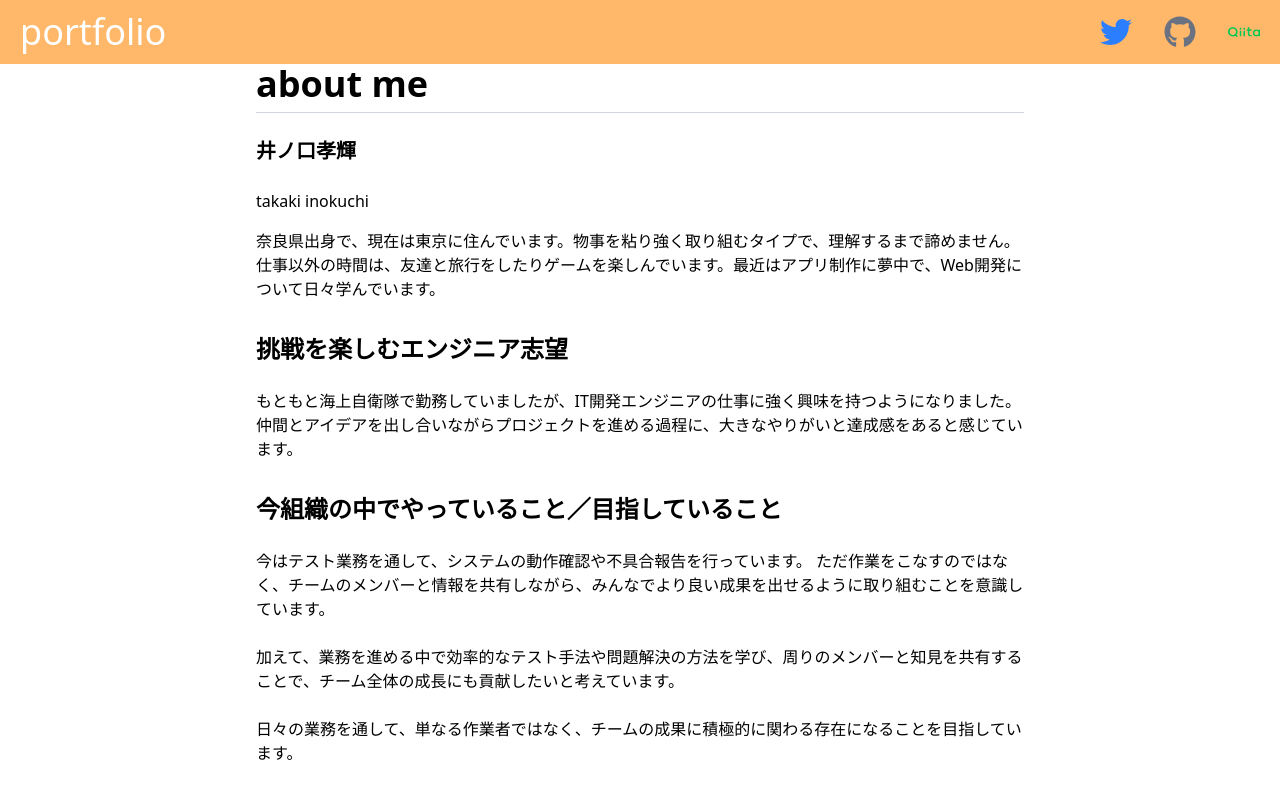
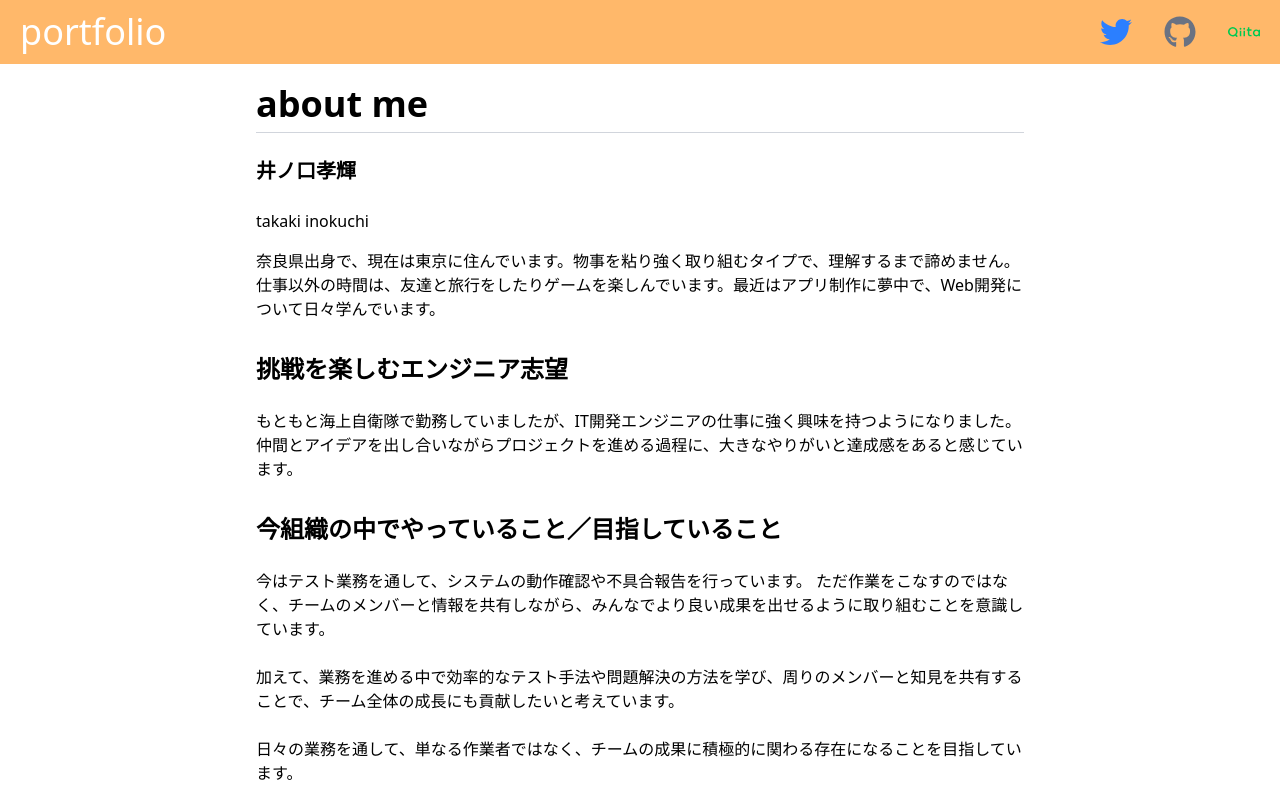
Before and after one commit to takaki-inokuchi/portfolio, a Next.js app: page /introduction in a window 1280 px wide. Shown: the top 798 px of the page. Built offline with nearby package versions, Linux system fonts and the light colour scheme.

Commit message:
自己紹介ページ幅調整

```diff
--- a/src/app/introduction/page.tsx
+++ b/src/app/introduction/page.tsx
@@ -12,7 +12,7 @@ const page = () => {
         height={900}
         className="rounded mx-auto mb-3"
       /> */}
-      <h1 className="text-4xl font-bold border-b border-gray-300 pb-2">
+      <h1 className="text-4xl font-bold border-b border-gray-300 pb-2 pt-5">
         about me
       </h1>
       <p className="text-xl font-bold pt-6">井ノ口孝輝</p>
```
